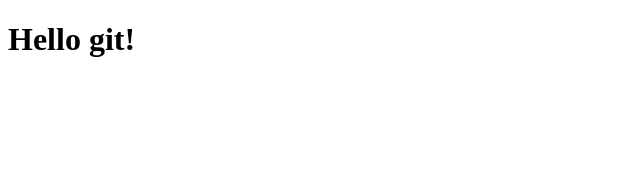
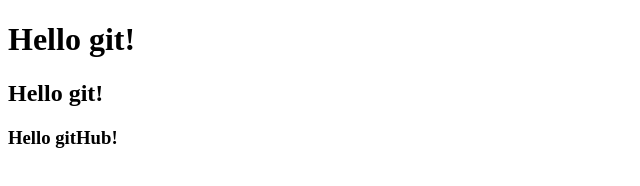
Before and after one commit to maxbass101/gti_test, a plain HTML site: page index.html in a window 1280 px wide. Shown: the whole page, without its empty margins (0-640 px from the left). Drawn offline with Linux system fonts and the light colour scheme.

Commit message:
h3 was added

```diff
--- a/index.html
+++ b/index.html
@@ -6,6 +6,7 @@
 </head>
 <body>
 	<h1>Hello git!</h1>
-
+	<h2>Hello git!</h2>
+	<h3>Hello gitHub!</h3>
 </body>
 </html>
```
